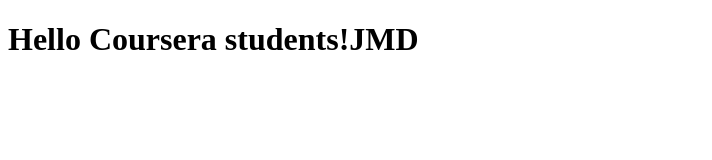
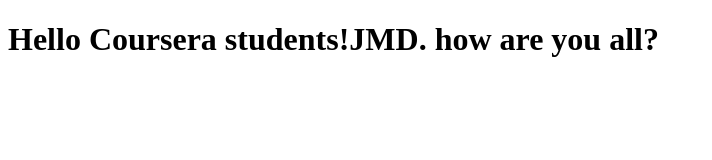
Before and after one commit to Ekta-01/coursera-test, a plain HTML site: page index.html in a window 1280 px wide. Shown: the whole page, without its empty margins (0-712 px from the left). Drawn offline with Linux system fonts and the light colour scheme.

Commit message:
Next version of web file.

```diff
--- a/index.html
+++ b/index.html
@@ -5,6 +5,6 @@
     <title>Hello Coursera, JMD</title>
   </head>
   <body>
-    <h1>Hello Coursera students!JMD</h1>
+    <h1>Hello Coursera students!JMD.   how are you all?</h1>
   </body>
 </html>
```
